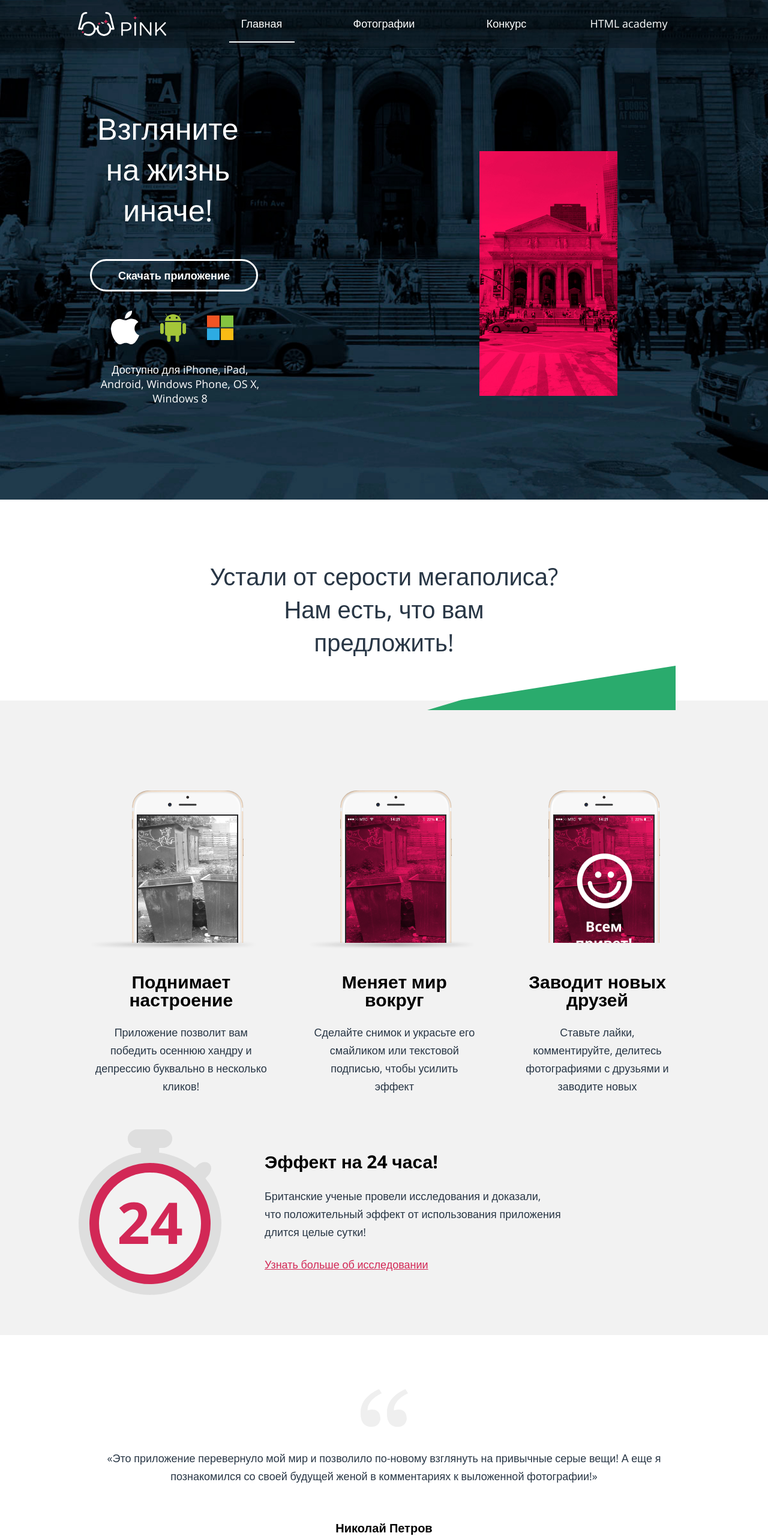
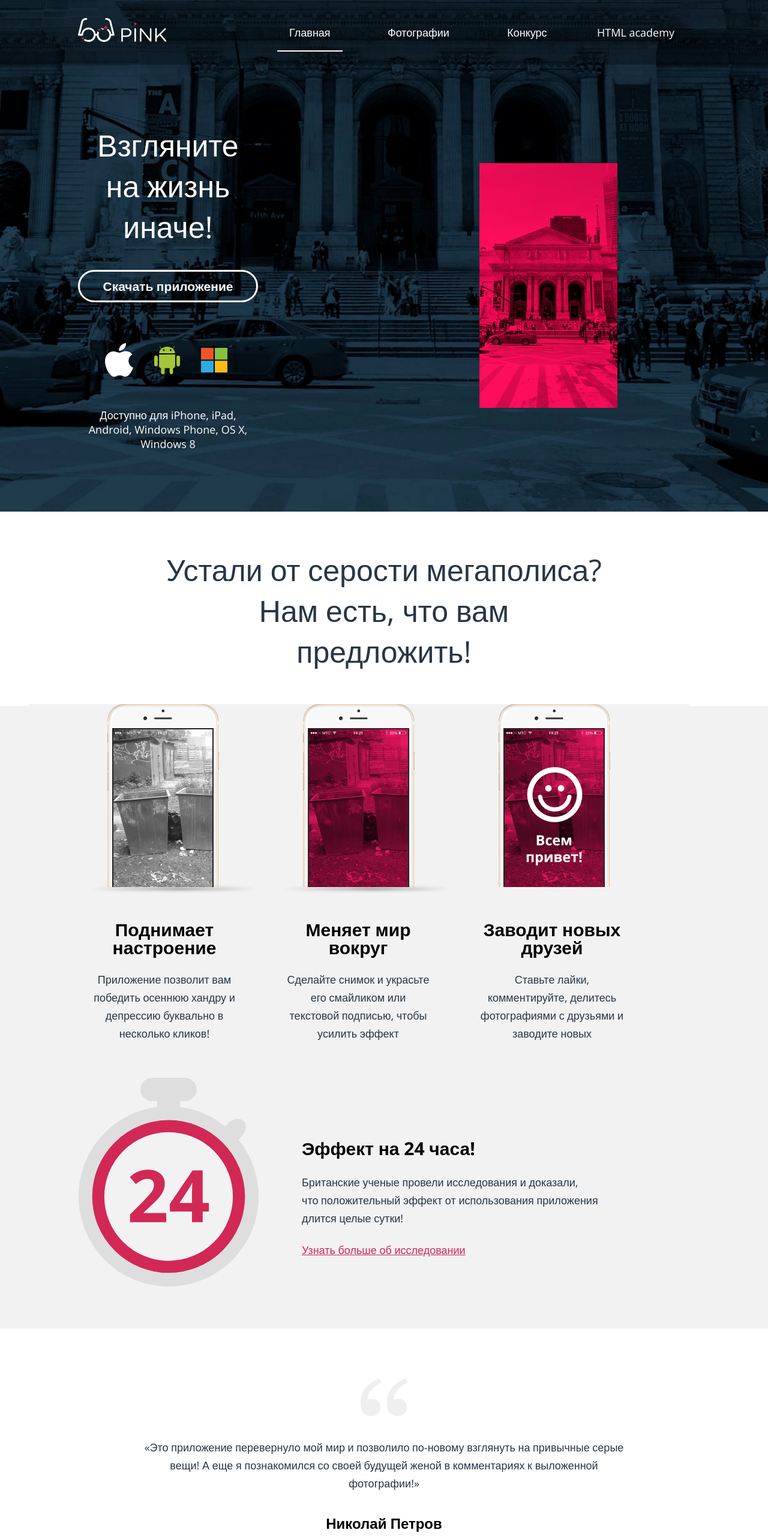
Before and after one commit to Kryazh113/Pink, a website: page source/index.html in a window 1280 px wide. Shown: the top 2561 px of the page at 60% size. Drawn offline with nearby package versions, Linux system fonts and the light colour scheme; files that its build step writes are made by us from their sources.

Commit message:
Pixel perfect index.html

```diff
--- a/source/sass/common-blocks/global.scss
+++ b/source/sass/common-blocks/global.scss
@@ -79,6 +79,7 @@ a {
   }
 
   @media (min-width: $tablet-width) {
+    top: -108px;
     background-image: url("./../../img/back-tablet.jpg");
     min-height: 729px;
     justify-content: flex-start;
@@ -92,7 +93,6 @@ a {
   @media (min-width: $desktop-width) {
     padding: 0 130px;
     background-image: url("./../../img/back-desktop.jpg");
-    top: -100px;
     min-height: 853px;
 
     @media (min-resolution: 2dppx) {
@@ -109,7 +109,7 @@ a {
   font-weight: 300;
   line-height: normal;
   margin-top: 36px;
-  padding-top: 60px;
+  padding-top: 63px;
 
   @media (min-width: $tablet-width) {
     font-size: 40px;
--- a/source/sass/common-blocks/main-nav.scss
+++ b/source/sass/common-blocks/main-nav.scss
@@ -5,9 +5,13 @@
   z-index: 5;
   left: 0;
 
+  @media (min-width: $tablet-width) {
+    top: 108px;
+  }
+
   @media (min-width: $desktop-width) {
     position: static;
-    width: 80%;
+    width: 71%;
   }
 }
 
@@ -39,7 +43,7 @@
   padding: 0;
   position: absolute;
   z-index: 2;
-  top: -50px;
+  top: -49px;
   right: 20px;
   display: block;
   width: 50px;
@@ -47,6 +51,10 @@
   background-color: inherit;
   cursor: pointer;
   border: none;
+
+  @media (min-width: $tablet-width) {
+    top: -67px;
+  }
 
   &:hover::before {
     background-color: $basic_pink;
@@ -102,7 +110,7 @@
   &::after {
     content: "";
     position: absolute;
-    width: 23px;
+    width: 27px;
     height: 2px;
     background-color: $basic_white;
   }
@@ -131,7 +139,6 @@
 }
 
 .site-list__item {
-  margin-bottom: 2px;
   width: 100%;
   box-shadow: 0 1px 0 0 $basic_black, 0 1px 0 0 rgba($basic_white, 0.15) inset;
 
--- a/source/sass/common-blocks/page-footer.scss
+++ b/source/sass/common-blocks/page-footer.scss
@@ -10,9 +10,13 @@
 
   @media (min-width: $tablet-width) {
     flex-direction: row;
-    margin: 40px 0;
+    margin: 34px 0;
     justify-content: space-between;
     align-items: center;
+  }
+
+  @media (min-width: $desktop-width) {
+    margin: 75px 0;
   }
 }
 
--- a/source/sass/common-blocks/page-footer__copyright.scss
+++ b/source/sass/common-blocks/page-footer__copyright.scss
@@ -5,6 +5,12 @@
 
   @media (min-width: $tablet-width) {
     text-align: right;
+    font-weight: 300;
+  }
+
+  @media (min-width: $desktop-width) {
+    font-size: 18px;
+    margin-left: -20px;
   }
 }
 
--- a/source/sass/common-blocks/page-footer__social.scss
+++ b/source/sass/common-blocks/page-footer__social.scss
@@ -2,7 +2,7 @@
   display: flex;
   justify-content: space-between;
   align-items: center;
-  gap: 11px;
+  gap: 14px;
   padding: 0;
   margin: 0;
   list-style: none;
@@ -10,6 +10,9 @@
 
   @media (min-width: $tablet-width) {
     margin-bottom: 0;
+    margin-top: 4px;
+    margin-left: -15px;
+    gap: 10px;
   }
 }
 
@@ -21,6 +24,11 @@
   height: 48px;
   border-radius: 50%;
   border: 3px solid rgba($dark_gray, 0.1);
+
+  @media (min-width: $tablet-width) {
+    width: 52px;
+    height: 52px;
+  }
 
   & svg {
     fill: $basic_pink;
--- a/source/sass/common-blocks/page-header.scss
+++ b/source/sass/common-blocks/page-header.scss
@@ -10,6 +10,10 @@
   justify-content: space-between;
   z-index: 2;
 
+  @media (min-width: $tablet-width) {
+    min-height: 108px;
+  }
+
   @media (min-width: $desktop-width) {
     flex-direction: row;
     flex-wrap: wrap;
@@ -20,11 +24,12 @@
 .page-header__logo {
   width: 74px;
   height: 23px;
-  margin: 20px 0;
+  margin: 23px 0;
 
   @media (min-width: $tablet-width) {
+    margin: 0;
     width: 145px;
-    height: 40px;
+    height: 48px;
   }
 
   @media (min-width: $desktop-width) {
--- a/source/sass/index-main/advantages.scss
+++ b/source/sass/index-main/advantages.scss
@@ -3,7 +3,6 @@
 }
 
 .advantages__header {
-
   &::before {
     content: "";
     position: absolute;
@@ -11,7 +10,7 @@
     height: 197px;
     left: 0;
     right: 0;
-    top: 209px;
+    top: 219px;
     margin: 0 auto;
     background-image: url("./../../img/screen.jpg");
     background-size: cover;
@@ -57,7 +56,7 @@
     left: 0;
     right: 0;
     margin: 0 auto;
-    top: 176px;
+    top: 186px;
     background-image: url("./../../img/hands_phone.png");
     background-repeat: no-repeat;
     background-size: contain;
@@ -96,7 +95,7 @@
   min-height: 425px;
   font-size: 24px;
   font-weight: 300;
-  line-height: 28.8px;
+  line-height: 29px;
   text-align: center;
 
   @media (min-width: $tablet-width) {
@@ -104,15 +103,17 @@
     min-width: 300px;
     min-height: 127px;
     width: 300px;
-    margin-top: 150px;
+    margin-top: 203px;
+    margin-left: 20px;
     padding: 0 30px;
     font-size: 40px;
   }
 
   @media (min-width: $desktop-width) {
     padding: 0;
-    margin-top: 200px;
-    margin-bottom: 20px;
+    margin-top: 208px;
+    margin-left: 0;
+    margin-bottom: 6px;
     font-size: 50px;
     line-height: normal;
   }
@@ -132,13 +133,28 @@
     width: 300px;
     z-index: 2;
   }
+
+  @media (min-width: $desktop-width) {
+    margin-left: 0;
+  }
 }
 
 .advantages__link {
-  margin-top: 28px;
-  margin-bottom: 32px;
+  margin-top: 39px;
+  margin-bottom: 33px;
   color: $basic_white;
   z-index: 5;
+
+  @media (min-width: $tablet-width) {
+    margin-top: 32px;
+    min-width: 300px;
+    margin-bottom: 46px;
+  }
+
+  @media (min-width: $desktop-width) {
+    margin-bottom: 68px;
+    font-size: 21px;
+  }
 
   &:hover {
     background-color: $basic_white;
@@ -154,10 +170,15 @@
   display: flex;
   justify-content: space-between;
   align-items: center;
-  margin-bottom: 30px;
+  margin-bottom: 21px;
 
   @media (min-width: $tablet-width) {
-    margin-left: 35px;
+    margin-left: 45px;
+    margin-bottom: 32px;
+  }
+
+  @media (min-width: $desktop-width) {
+    margin-bottom: 52px;
   }
 }
 
@@ -166,15 +187,17 @@
 }
 
 .advantages__link--description {
+  padding: 0 20px;
   margin: 0;
   text-align: center;
   font-size: 14px;
   font-weight: 300;
   line-height: 24px;
-  margin-bottom: 38px;
+  margin-bottom: 31px;
 
   @media (min-width: $tablet-width) {
     font-size: 18px;
+    padding: 0;
   }
 }
 
@@ -188,10 +211,30 @@
   font-weight: 300;
   line-height: 29px;
   margin-bottom: 70px;
+  margin-top: -40px;
 
   @media (min-width: $tablet-width) {
     font-size: 40px;
     line-height: normal;
+    margin-top: -63px;
+    margin-bottom: 90px;
+  }
+
+  @media (min-width: $desktop-width) {
+    margin-top: -45px;
+    margin-bottom: 22px;
+  }
+}
+
+.advantages__preview--text {
+  margin-bottom: 30px;
+
+  @media (min-width: $tablet-width) {
+    margin-bottom: 0;
+  }
+
+  @media (min-width: $desktop-width) {
+    font-size: 50px;
   }
 }
 
@@ -205,10 +248,25 @@
   &::before {
     position: absolute;
     content: "";
-    border: 57px solid transparent;
-    border-right: 357px solid #2aab6d;
-    border-bottom: 17px solid #2aab6d;
-    top: -58px;
+    border: 69px solid transparent;
+    border-right: 253px solid $light_gray;
+    border-bottom: 18px solid $light_gray;
+    top: -87px;
+
+    @media (min-width: $tablet-width) {
+      border: 45px solid transparent;
+      border-right: 716px solid $light_gray;
+      border-bottom: 18px solid $light_gray;
+      top: -78px;
+      right: 0;
+    }
+
+    @media (min-width: $desktop-width) {
+      border: 153px solid $basic_white;
+      border-right: 1145px solid $basic_white;
+      top: -72px;
+      border-bottom: 14px solid $basic_white;
+    }
   }
 
   @media (min-width: $tablet-width) {
@@ -221,21 +279,27 @@
     min-height: 715px;
     justify-content: flex-end;
     padding: 0 154px;
+    top: -60px;
+    z-index: -1;
+    margin-bottom: -60px;
   }
 }
 
 .advantages__list {
   display: flex;
   flex-direction: column;
+  margin-bottom: 9px;
 
   @media (min-width: $tablet-width) {
     width: 50%;
+    margin-bottom: 11px;
   }
 
   @media (min-width: $desktop-width) {
     width: 100%;
     flex-direction: row;
-    gap: 68px;
+    gap: 83px;
+    margin-bottom: 39px;
   }
 }
 
@@ -251,7 +315,8 @@
   @media (min-width: $desktop-width) {
     z-index: 2;
     background-color: $light_gray;
-    padding-top: 50px;
+    padding-top: 56px;
+    max-width: 240px;
 
     &:not(:last-child)::before {
       content: "";
@@ -273,7 +338,7 @@
   text-align: center;
   font-size: 18px;
   font-weight: 700;
-  margin-bottom: 24px;
+  margin-bottom: 11px;
 
   @media (min-width: $tablet-width) {
     text-align: left;
@@ -283,6 +348,7 @@
     text-align: center;
     font-size: 30px;
     line-height: 30px;
+    margin-bottom: 23px;
   }
 }
 
@@ -293,10 +359,11 @@
   font-size: 14px;
   font-weight: 400;
   margin: 0;
-  margin-bottom: 43px;
+  margin-bottom: 32px;
 
   @media (min-width: $tablet-width) {
     text-align: left;
+    margin-bottom: 34px;
     padding: 0;
   }
 
@@ -304,6 +371,8 @@
     text-align: center;
     font-size: 18px;
     line-height: 30px;
+    margin-bottom: 20px;
+    max-width: 240px;
   }
 }
 
@@ -311,16 +380,18 @@
   @media (min-width: $tablet-width) {
     position: absolute;
     left: 20px;
+    top: -57px;
   }
 
   @media (min-width: $desktop-width) {
     flex-direction: row;
     justify-content: space-around;
     padding: 0 131px;
-    width: 100%;
+    max-width: 100%;
     z-index: 1;
-    top: 150px;
-    gap: 23px;
+    top: 92px;
+    left: 48px;
+    gap: 140px;
   }
 }
 
@@ -355,14 +426,21 @@
     align-items: center;
     justify-content: space-between;
     gap: 72px;
-    margin-bottom: 140px;
+    margin-bottom: 151px;
   }
 
   @media (min-width: $desktop-width) {
     padding: 0 131px;
     justify-content: flex-start;
     background-color: $light_gray;
-    padding-bottom: 67px;
+    padding-bottom: 70px;
+    margin-bottom: 123px;
+  }
+}
+
+.duration__picture {
+  @media (min-width: $desktop-width) {
+    width: 300px;
   }
 }
 
@@ -370,7 +448,13 @@
   @media (min-width: $tablet-width) {
     display: flex;
     flex-direction: column;
-    gap: 24px;
+    gap: 9px;
+    margin-top: 19px;
+  }
+
+  @media (min-width: $desktop-width) {
+    gap: 23px;
+    margin-top: 55px;
   }
 }
 
--- a/source/sass/index-main/contacts.scss
+++ b/source/sass/index-main/contacts.scss
@@ -4,10 +4,14 @@
 
   @media (min-width: $tablet-width) {
     display: grid;
+    row-gap: 3px;
+    column-gap: 60px;
     grid-template-columns: 1fr 1fr;
   }
 
   @media (min-width: $desktop-width) {
+    margin-top: 23px;
+    padding: 0 150px;
     display: grid;
     grid-template-columns: 1fr 1fr 1fr;
   }
@@ -17,14 +21,18 @@
   font-size: 24px;
   font-weight: 300;
   line-height: 28.8px;
-  margin-top: 50px;
-  margin-bottom: 45px;
+  margin-top: 40px;
+  margin-bottom: 33px;
 
   @media (min-width: $tablet-width) {
     grid-column: 1 / -1;
     font-size: 40px;
     font-weight: 300;
     line-height: normal;
+  }
+
+  @media (min-width: $desktop-width) {
+    font-size: 50px;
   }
 }
 
@@ -49,11 +57,14 @@
 .contacts__address {
   @media (min-width: $tablet-width) {
     grid-column: 1 / -1;
-    grid-row: 2 / 3;
+    grid-row: 3 / 4;
+    margin-top: 25px;
   }
 
   @media (min-width: $desktop-width) {
     grid-column: 2 / 3;
+    grid-row: 2 / 3;
+    margin-top: 0;
   }
 }
 
@@ -63,7 +74,11 @@
   font-size: 24px;
   font-weight: 300;
   margin-top: 5px;
-  margin-bottom: 31px;
+  margin-bottom: 24px;
+
+  @media (min-width: $desktop-width) {
+    margin-top: 26px;
+  }
 
   &:hover {
     color: $dark_gray;
@@ -79,10 +94,10 @@
   background-size: contain;
   min-width: 320px;
   width: 100%;
-  height: 200px;
+  height: 224px;
 
   @media (min-width: $tablet-width) {
-    height: 374px;
+    height: 385px;
   }
 
   @media (min-width: $desktop-width) {
--- a/source/sass/index-main/price.scss
+++ b/source/sass/index-main/price.scss
@@ -2,7 +2,15 @@
   background-color: $light_gray;
   padding-top: 83px;
   overflow: hidden;
-  padding-bottom: 45px;
+  padding-bottom: 30px;
+
+  @media (min-width: $tablet-width) {
+    padding-bottom: 46px;
+  }
+
+  @media (min-width: $desktop-width) {
+    padding-bottom: 74px;
+  }
 }
 
 .price__list {
@@ -11,7 +19,7 @@
   display: flex;
   right: 320px;
   margin: 0 auto;
-  margin-bottom: 45px;
+  margin-bottom: 30px;
 
   @media (min-width: $tablet-width) {
     right: 40px;
@@ -37,6 +45,7 @@
 }
 
 .price__title {
+  min-height: 97px;
   margin: 0;
   background-color: $dark_gray;
   color: $basic_white;
@@ -45,11 +54,13 @@
   font-weight: 700;
   line-height: 30px;
   text-transform: uppercase;
-  padding-top: 16px;
+  padding-top: 11px;
   padding-bottom: 17px;
 
   @media (min-width: $tablet-width) {
-    padding: 7px;
+    min-height: 80px;
+    padding: 0;
+    padding-top: 14px;
   }
 
 
@@ -75,6 +86,7 @@
 }
 
 .options__item {
+  font-size: 16px;
   display: flex;
   align-items: center;
   justify-content: space-between;
@@ -83,6 +95,7 @@
   height: 60px;
 
   @media (min-width: $tablet-width) {
+    font-size: 14px;
     justify-content: center;
     height: 45px;
   }
@@ -106,5 +119,6 @@
 @media (min-width: $desktop-width) {
   .not__mobile--item {
     font-size: 18px;
+    padding: 20px;
   }
 }
--- a/source/sass/index-main/reviews.scss
+++ b/source/sass/index-main/reviews.scss
@@ -3,20 +3,41 @@
   z-index: 3;
   background-color: $basic_white;
   margin-top: -50px;
+  margin-bottom: 30px;
+
+  @media (min-width: $tablet-width) {
+    margin-bottom: 0;
+  }
 
   @media (min-width: $desktop-width) {
-    padding-top: 100px;
+    padding: 100px;
+    margin-top: -40px;
+    padding-bottom: 38px;
   }
 }
 
 .reviews__wrapper {
+  position: relative;
   display: flex;
   flex-direction: column;
   align-items: center;
 
+  &::after {
+    position: absolute;
+    content: "";
+    border: 40px solid transparent;
+    border-left: 277px solid $basic_white;
+    border-top: 4px solid $basic_white;
+    bottom: -74px;
+
+    @media (min-width: $tablet-width) {
+      border-left: 615px solid #ffffff;
+      border-top: 4px solid #ffffff;
+      bottom: -30px;
+    }
+  }
+
   @media (min-width: $desktop-width) {
-    position: relative;
-
     &::before {
       position: absolute;
       content: "";
@@ -42,20 +63,31 @@
   font-style: normal;
   font-weight: 700;
   line-height: 30px;
-  margin-bottom: 31px;
+  font-size: 18px;
+  margin-top: 42px;
+  margin-bottom: 10px;
 
   @media (min-width: $tablet-width) {
     order: 2;
-    margin-bottom: 10px;
+    margin-bottom: 0;
+    margin-top: 10px;
     font-size: 20px;
     line-height: 30px;
+  }
+
+  @media (min-width: $desktop-width) {
+    font-size: 24px;
   }
 }
 
 .reviews__author--info {
   @media (min-width: $tablet-width) {
     order: 3;
-    margin-bottom: 20px;
+    margin-bottom: 34px;
+  }
+
+  @media (min-width: $desktop-width) {
+    font-size: 18px;
   }
 }
 
```
Also changed, not shown: source/catalog.html (+5 -5 lines), source/form.html (+5 -5 lines), source/index.html (+5 -5 lines).
